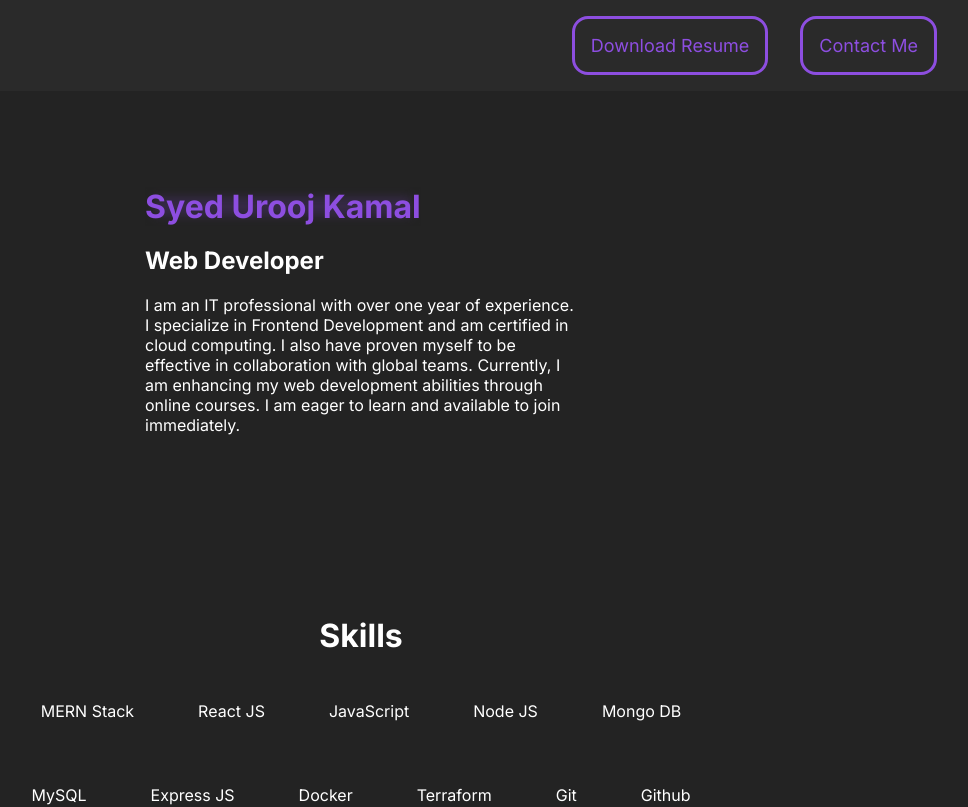
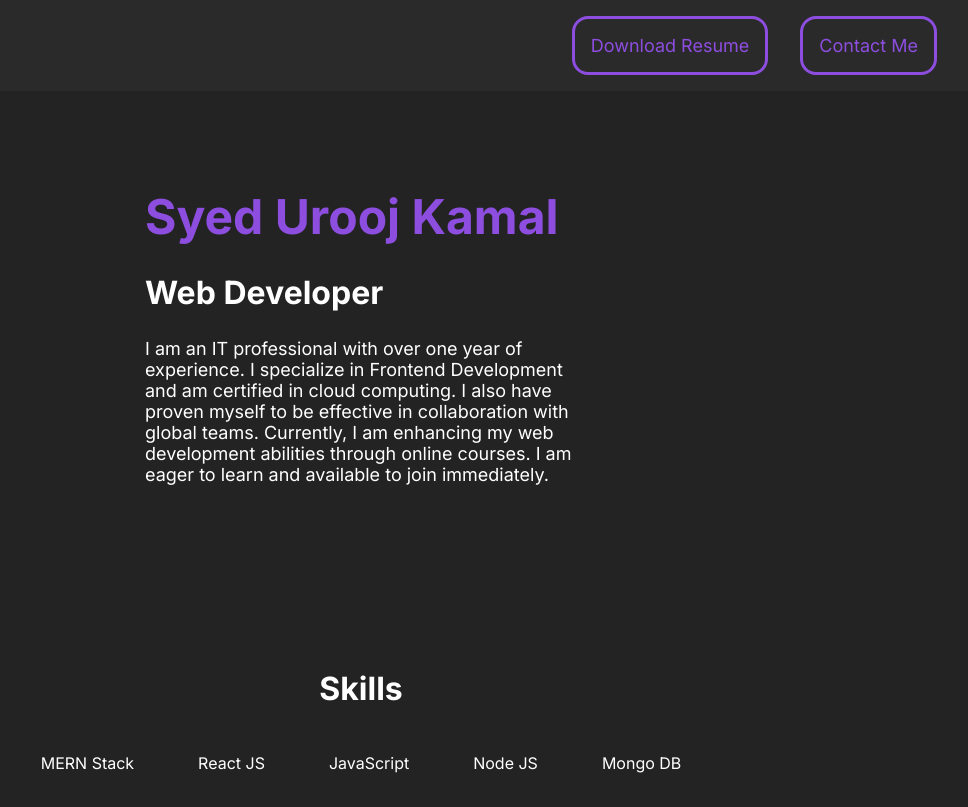
Before and after one commit to syeduroojkamal/www-syeduroojkamal-com, a React (Vite) app: page / in a window 1280 px wide. Shown: the top 807 px of the page, without its empty margins (279-1247 px from the left). Built offline with nearby package versions, Linux system fonts and the light colour scheme.

Commit message:
iteration 5

```diff
--- a/src/components/Main.css
+++ b/src/components/Main.css
@@ -14,8 +14,18 @@ main {
     width: 27rem;
     margin: 1rem;
     & h1 {
+      font-size: xxx-large;
       display: inline;
       color: var(--accentColor);
+      @media (orientation: portrait) {
+        font-size: 2.5rem;
+      }
+    }
+    & h2 {
+      font-size: xx-large;
+    }
+    & p {
+      font-size: large;
     }
   }
 
@@ -41,8 +51,3 @@ main {
     }
   }
 }
-
-.glow {
-  background-color: var(--accentTransparentColor);
-  box-shadow: inset 0px 0px 10px 10px var(--backgroundColor);
-}
--- a/src/components/Main.jsx
+++ b/src/components/Main.jsx
@@ -4,7 +4,7 @@ export default function Main() {
   return (
     <main>
       <div className="summary">
-        <h1 className="glow">Syed Urooj Kamal</h1>
+        <h1>Syed Urooj Kamal</h1>
         <h2>Web Developer</h2>
         <p>
           I am an IT professional with over one year of experience. I specialize
--- a/src/components/TopBar.css
+++ b/src/components/TopBar.css
@@ -5,17 +5,17 @@ nav {
   color: var(--accentColor);
   background-color: #2a2a2a;
 
-  & button {
+  & a {
     margin: 1rem;
   }
 
   @media (orientation: landscape) {
-    & button:last-child {
+    & a:last-child {
       margin-right: 4rem;
     }
   }
 
-  @media screen and (orientation: portrait) {
+  @media (orientation: portrait) {
     justify-content: center;
   }
 }
--- a/src/components/TopBar.jsx
+++ b/src/components/TopBar.jsx
@@ -1,10 +1,13 @@
 import "./TopBar.css";
+import Resume from "../assets/resume.pdf";
 
 export default function TopBar() {
   return (
     <nav>
-      <button className="button">Download Resume</button>
-      <button className="button">Contact Me</button>
+      <a href={Resume} target="_blank" className="button">
+        Download Resume
+      </a>
+      <a className="button">Contact Me</a>
     </nav>
   );
 }
--- a/src/index.css
+++ b/src/index.css
@@ -13,6 +13,8 @@
     border: solid;
     border-radius: 1rem;
     transition: all 200ms ease-in-out;
+    text-decoration: none;
+    user-select: none;
 
     &:hover {
       background-color: var(--accentColor);
```
Also changed, not shown: 1 other file (tests, documents, lock files or other folders).
